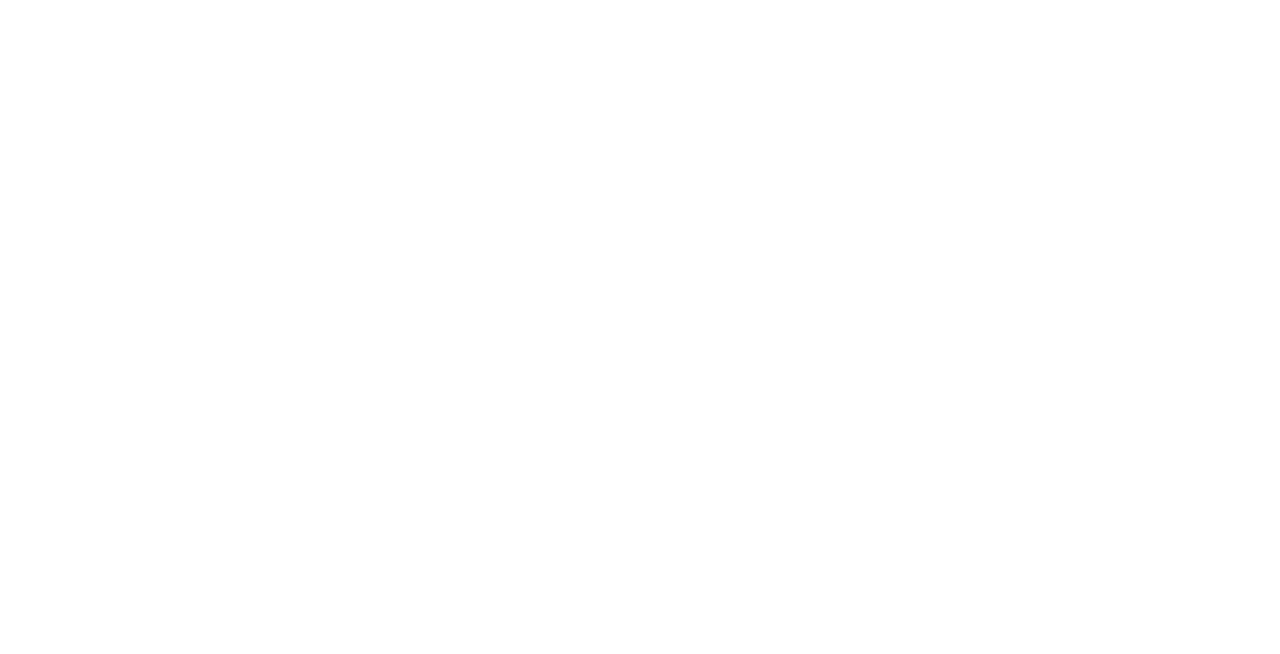
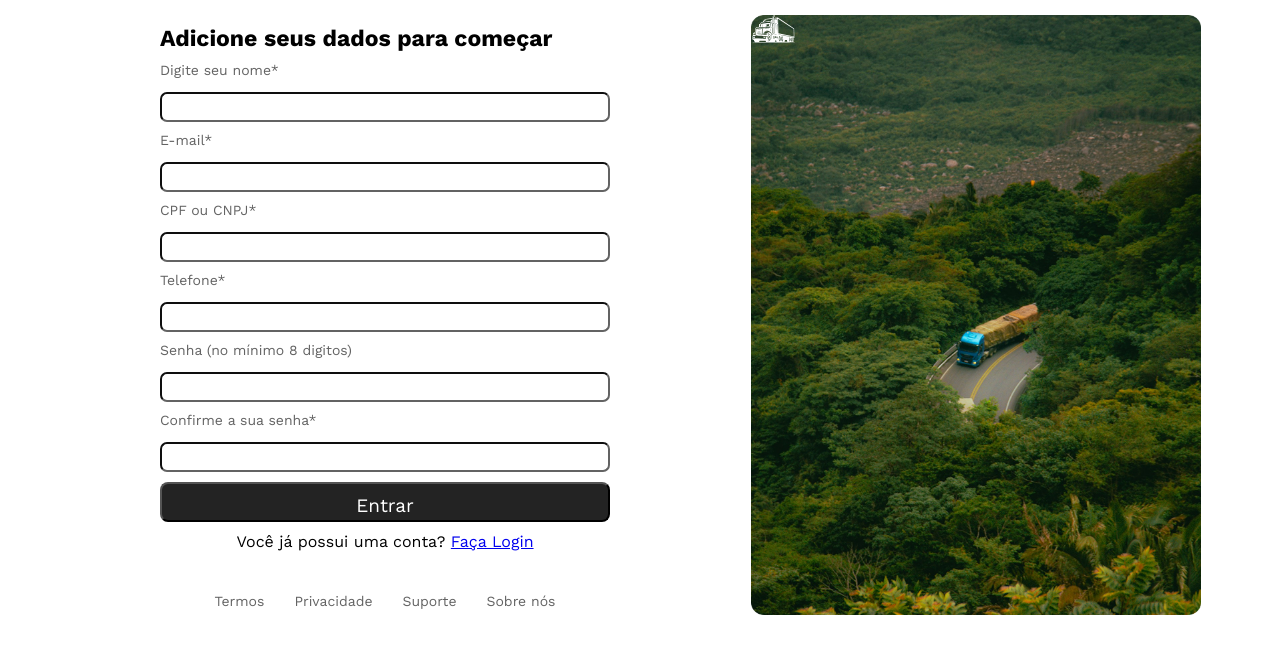
Before and after one commit to matheusfdosan/temcarga, a React (Vite) app in the folder frontend/: page /signup in a window 1280 px wide. Before the commit this address had no page. Shown: the top 654 px of the page. Built offline with nearby package versions, Linux system fonts and the light colour scheme.

Commit message:
PedroCabs: Login and Registration Screens

```diff
--- a/frontend/src/components/Button/style.css
+++ b/frontend/src/components/Button/style.css
@@ -1,9 +1,18 @@
 .Button {
   width: 100%;
   height: 100%;
+  max-height: 4.0rem;
   padding:1.0rem;
-  border-radius: 1.0rem;
+  border-radius: 0.8rem;
   color: var(--white);
   background-color: var(--black);
-  font-size: 2.4rem;
+  font-size: 1.9rem;
+  text-align: center;
+  transition: color 200ms ease, background-color 200ms ease;
+  cursor: pointer;
 }
+
+.Button:hover{
+ background-color: var(--white);
+  color: var(--black);
+}
--- a/frontend/src/components/ImgComponent/index.jsx
+++ b/frontend/src/components/ImgComponent/index.jsx
@@ -1,12 +1,12 @@
 import "./style.css"
-import Logo from "../../assets/logo.svg"
-import Truck from "../../assets/TrucksImages/TruckLogin.png"
+import LogoWhite from "../../assets/LogoWhite.svg"
+import Truck from "../../assets/TrucksImages/TruckSignUp.png"
 
 function ImgContent () {
     return(
      <div className="ImgContainer">
-       <img src={Logo} alt="" />
-       <img src={Truck} alt="" />
+       <img src={LogoWhite} alt="" className="Img1" />
+       <img src={Truck} alt="" className="Img2" />
      </div>
     )
 }
--- a/frontend/src/components/ImgComponent/style.css
+++ b/frontend/src/components/ImgComponent/style.css
@@ -1,5 +1,16 @@
 .ImgContainer{
-    width: 100vw;
-    height: 100vh;
-    background-image:url(../../assets/TrucksImages/TruckLogin.png);
+    width: 100%;
+    max-width: 80.0rem;
+    height: 100%;
+    max-height:75.0rem ;
+    margin: auto;
 }
+
+.Img2{
+    width:45.0rem ;
+    height: 60.0rem ;
+}
+
+.Img1{
+    position: absolute;
+}
--- a/frontend/src/components/Input/index.jsx
+++ b/frontend/src/components/Input/index.jsx
@@ -3,9 +3,8 @@
 
 function Input ({Type,Label}) {
     return(
-        <div>
-       <label htmlFor="Input" className="Label">{Label}</label>
-
+        <div className="InputContainer">
+       <span className="Label">{Label}</span>
       <input name='Input' className="Input" type={Type}/>
       </div>
     )
--- a/frontend/src/components/Input/style.css
+++ b/frontend/src/components/Input/style.css
@@ -1,8 +1,10 @@
 .Input{
     width: 100%;
-    height: 3.5rem;
+    height: 3.0rem;
     border-radius: 0.7rem;
+    border-color: var(--black-clearer);
     background-color: var(--white);
+    font-size: 1.4rem;
 }
 
 .Label{
@@ -10,6 +12,9 @@
     margin-bottom: 0.5rem;
 }
 
-div{
-    gap: 2.0rem;
+.InputContainer{
+    display: flex;
+    flex-direction: column;
+    font-size: 1.4rem;
+    gap: 0.9rem;
 }
--- /dev/null
+++ b/frontend/src/components/ListofLinks/index.jsx
@@ -0,0 +1,16 @@
+import "./style.css"
+
+function ListofLinks () {
+    return(
+       <>
+       <ul id="ListofLinks">
+            <li><a href="">Termos</a></li>
+            <li><a href="">Privacidade</a></li>
+            <li><a href="">Suporte</a></li>
+            <li><a href="">Sobre nós</a></li>
+       </ul>
+       </>
+    )
+}
+
+export default ListofLinks
--- /dev/null
+++ b/frontend/src/components/ListofLinks/style.css
@@ -0,0 +1,16 @@
+#ListofLinks{
+    display: flex;
+    flex-direction: row;
+    justify-content: center;
+    align-items: center;
+    gap: 3.0rem;
+    list-style: none;
+    padding-left: 0;
+
+}
+
+#ListofLinks a{
+    color: var(--black-clearer);
+    font-size: 1.4rem;
+    text-decoration: none;
+}
--- a/frontend/src/main.jsx
+++ b/frontend/src/main.jsx
@@ -5,6 +5,7 @@
 
 import Landing from "./templates/Landing"
 import Login from "./templates/Login"
+import SignUp from "./templates/SignUp"
 
 createRoot(document.getElementById("root")).render(
   <StrictMode>
@@ -12,6 +13,7 @@
       <Routes>
         <Route path="/" element={<Landing />} />
         <Route path="/login" element={<Login/>} />
+        <Route path="/signup" element={<SignUp/>}/>
       </Routes>
     </Router>
   </StrictMode>
--- a/frontend/src/templates/Login/index.jsx
+++ b/frontend/src/templates/Login/index.jsx
@@ -4,16 +4,21 @@
 import Input from "../../components/Input";
 import Button from "../../components/Button";
 import ImgComponent from "../../components/ImgComponent"
+import ListofLinks from "../../components/ListofLinks";
 
 function Login() {
   return (
     <div className="LoginContainer">
-      <div className="ComponentImg"><ImgComponent/></div>
+      <div className="ImgComponent"><ImgComponent/></div>
       <div className="LoginContent">
         <h2>Entre para continuar</h2>
         <Input Label="E-mail*" Type="e-mail" />
         <Input Label="Senha*" Type="password" />
         <Button Text="Entrar" />
+        <p>Você ainda não tem conta? <a href="/signup">Cadastre-se</a></p>
+        <div className="FooterLogin">
+          <ListofLinks />
+        </div>
       </div>
     </div>
   );
--- a/frontend/src/templates/Login/style.css
+++ b/frontend/src/templates/Login/style.css
@@ -1,27 +1,49 @@
 .LoginContainer{
     margin: auto;
-    gap: 2.0rem;
+    justify-content: center;
+    align-items: center;
+    gap: 8.0rem;
     display: flex;
-    flex-direction: column;
+    flex-direction: row;
     width: 90%;
-    max-width: 65.0rem;
+    padding: 1.5rem;
+    max-width:100.0rem;
     height: 90%;
-    max-height: 43.0rem;
-    margin: auto;
     background-color: var(--bg);
 }
 
-.ComponentImg{
-    width: 90%;
-    height: 90%;
+.ImgComponent{
+    width: 100%;
 }
 
 .LoginContent{
     display: flex;
     flex-direction: column;
     justify-content: center;
+    margin: auto;
+    gap: 3.0rem;
+    width: 90%;
+    height: 90%;
 }
 
 .LoginContent h2 {
-    font-size: 3.3rem;
+    font-size: 2.5rem;
 }
+
+.LoginContent > p{
+    text-align: center;
+}
+
+.FooterLogin{
+    display: flex;
+    flex-direction: column;
+    justify-content: center;
+    align-items: center;
+    margin-top: 6.0rem;
+    gap: 2.0rem;
+    font-size: 1.4rem;
+}
+
+.FooterLogin a{
+   color:var( --primary-color) ;
+}
--- /dev/null
+++ b/frontend/src/templates/SignUp/index.jsx
@@ -0,0 +1,31 @@
+import "./style.css"
+
+import Input from "../../components/Input"
+import Button from "../../components/Button"
+import ImgContent from "../../components/ImgComponent"
+import ListofLinks from "../../components/ListofLinks"
+
+function SignUp () {
+    return(
+      <div id="SignUpContainer">
+        <div id="SignUpContent">
+         <h2>Adicione seus dados para começar</h2>
+         <Input Type="text" Label="Digite seu nome*"/>
+         <Input Type="e-mail" Label="E-mail*"/>
+         <Input Type="text" Label="CPF ou CNPJ*"/>
+         <Input Type="text" Label="Telefone*"/>
+         <Input Type="password" Label="Senha (no mínimo 8 digitos)"/>
+         <Input Type="password" Label="Confirme a sua senha*"/>
+         <Button Text="Entrar"/>
+         <p>Você já possui uma conta? <a href="login">Faça Login</a></p>
+        <div id="FooterSignUp">
+        <ListofLinks/>
+        </div>
+        </div>
+        <div id="ImgComponent"> <ImgContent/></div>
+
+      </div>
+    )
+}
+
+export default SignUp
--- /dev/null
+++ b/frontend/src/templates/SignUp/style.css
@@ -0,0 +1,39 @@
+#SignUpContainer {
+    display: flex;
+    flex-direction: row;
+    justify-content: center;
+    align-items: center;
+    padding: 1.5rem;
+    gap: 6.0rem;
+    width: 90%;
+    height: 50%;
+    margin: auto;
+}
+
+#SignUpContent{
+    display: flex;
+    flex-direction: column;
+    justify-content: center;
+    margin: auto;
+    height: 90%;
+    max-height: 10.0rem;
+    gap: 1.0rem;
+    width: 90%;
+    max-width: 45.0rem;
+}
+
+#SignUpContent > h2{
+    font-size: 2.3rem;
+}
+
+#SignUpContent > p{
+    text-align: center;
+}
+
+#FooterSignUp{
+    display: flex;
+    flex-direction: column;
+    justify-content: center;
+    align-items: center;
+    margin-top: 3.0rem;
+}
```
Also changed, not shown: frontend/src/assets/LogoWhite.svg (added), frontend/src/assets/TrucksImages/TruckSignUp.png (added).
